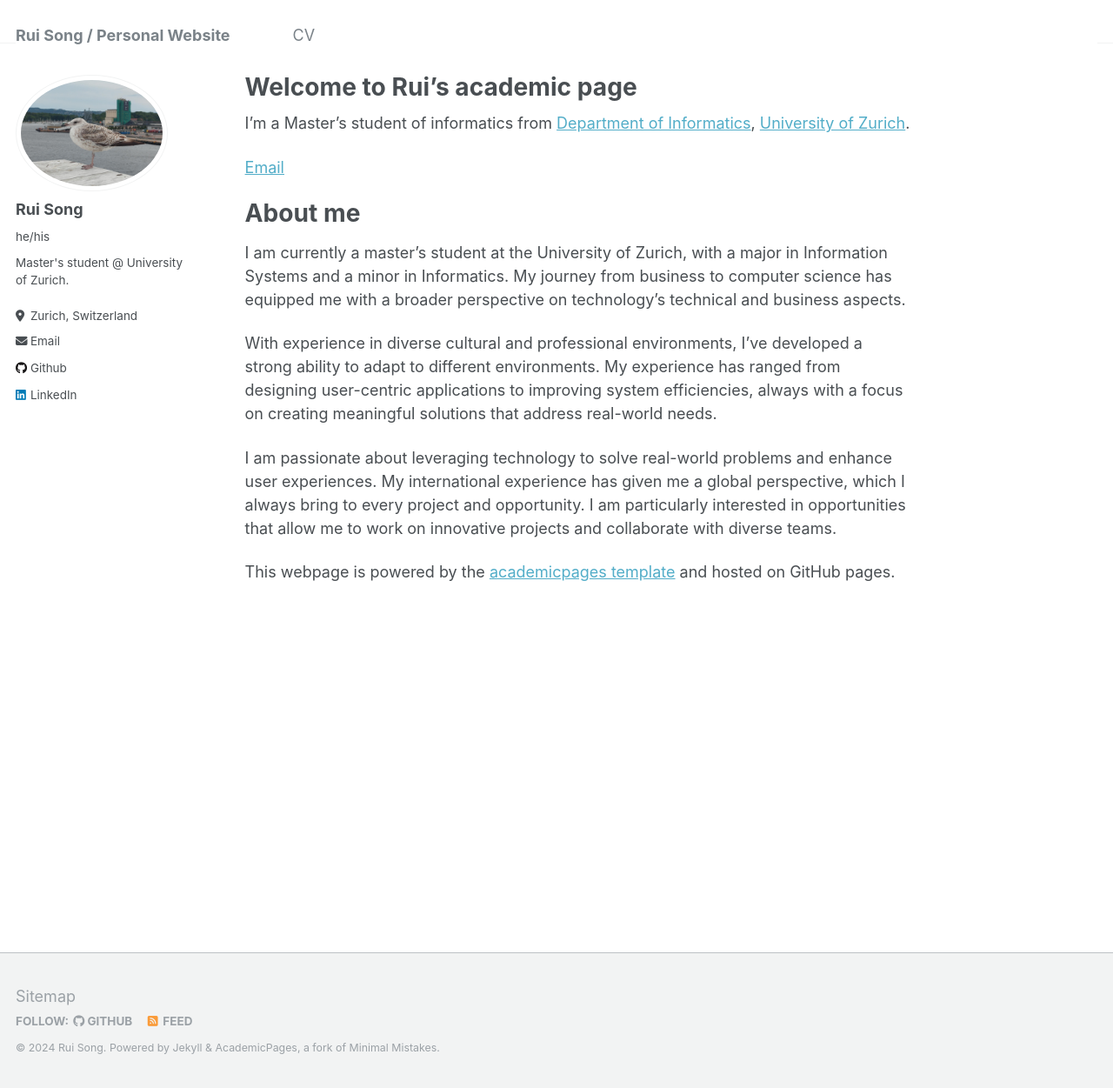
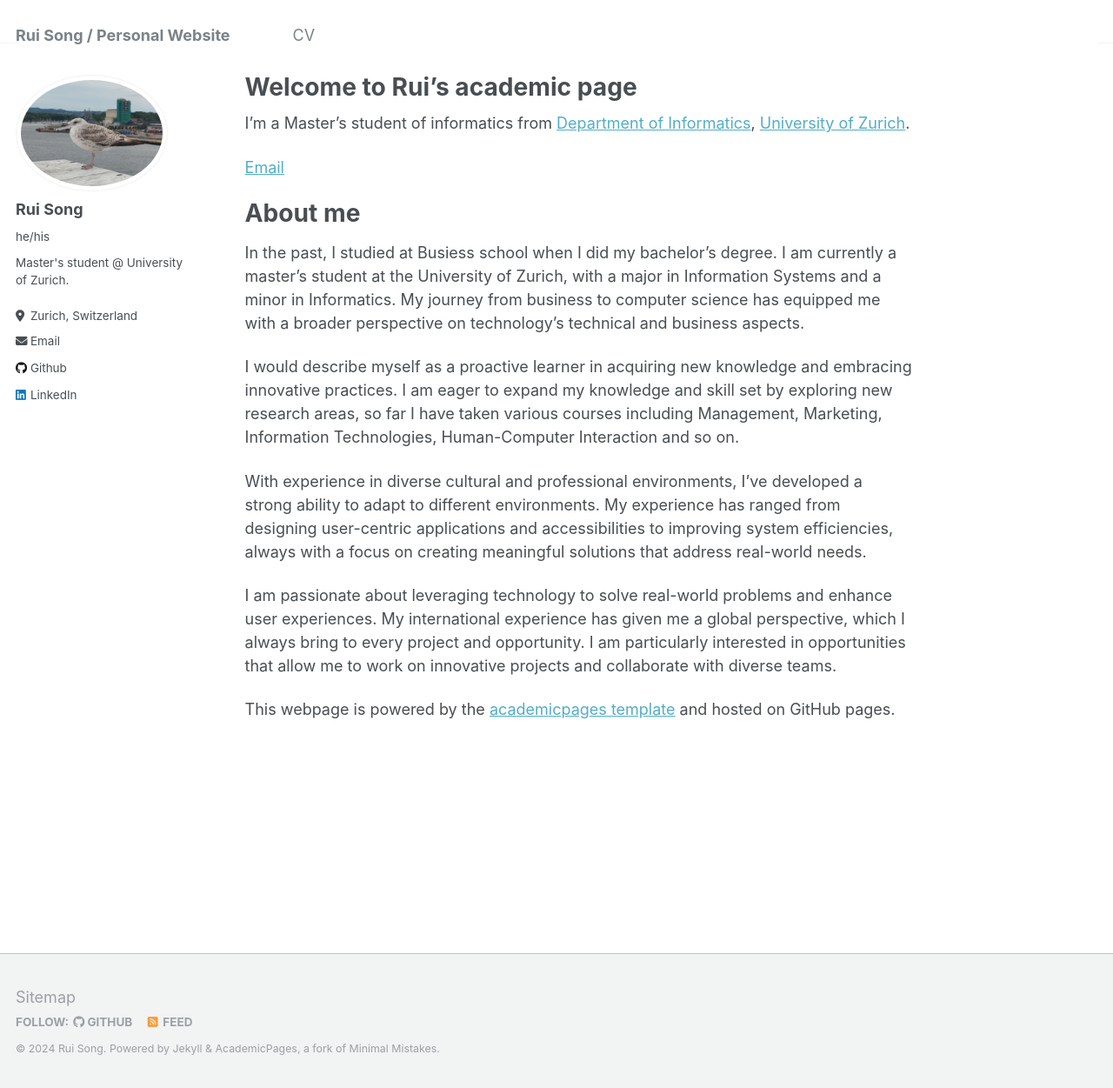
Before and after one commit to ruis0ng/ruis0ng.github.io, a Jekyll site: the page built from _pages/about.md, in a window 1280 px wide and 1251 px high. Shown: the whole window at 87% size. Built offline with Jekyll 4.4.1, drawn with Linux system fonts in a browser that asks for light colours.

Commit message:
change About me page

```diff
--- a/_pages/about.md
+++ b/_pages/about.md
@@ -13,9 +13,11 @@ I'm a Master's student of informatics from [Department of Informatics](https://w
 
 About me
 ======
-I am currently a master's student at the University of Zurich, with a major in Information Systems and a minor in Informatics. My journey from business to computer science has equipped me with a broader perspective on technology's technical and business aspects.
+In the past, I studied at Busiess school when I did my bachelor's degree. I am currently a master's student at the University of Zurich, with a major in Information Systems and a minor in Informatics. My journey from business to computer science has equipped me with a broader perspective on technology's technical and business aspects.
 
-With experience in diverse cultural and professional environments, I’ve developed a strong ability to adapt to different environments. My experience has ranged from designing user-centric applications to improving system efficiencies, always with a focus on creating meaningful solutions that address real-world needs.
+I would describe myself as a proactive learner in acquiring new knowledge and embracing innovative practices. I am eager to expand my knowledge and skill set by exploring new research areas, so far I have taken various courses including Management, Marketing, Information Technologies, Human-Computer Interaction and so on.
+
+With experience in diverse cultural and professional environments, I’ve developed a strong ability to adapt to different environments. My experience has ranged from designing user-centric applications and accessibilities to improving system efficiencies, always with a focus on creating meaningful solutions that address real-world needs.
 
 I am passionate about leveraging technology to solve real-world problems and enhance user experiences. My international experience has given me a global perspective, which I always bring to every project and opportunity. I am particularly interested in opportunities that allow me to work on innovative projects and collaborate with diverse teams.
 
```
